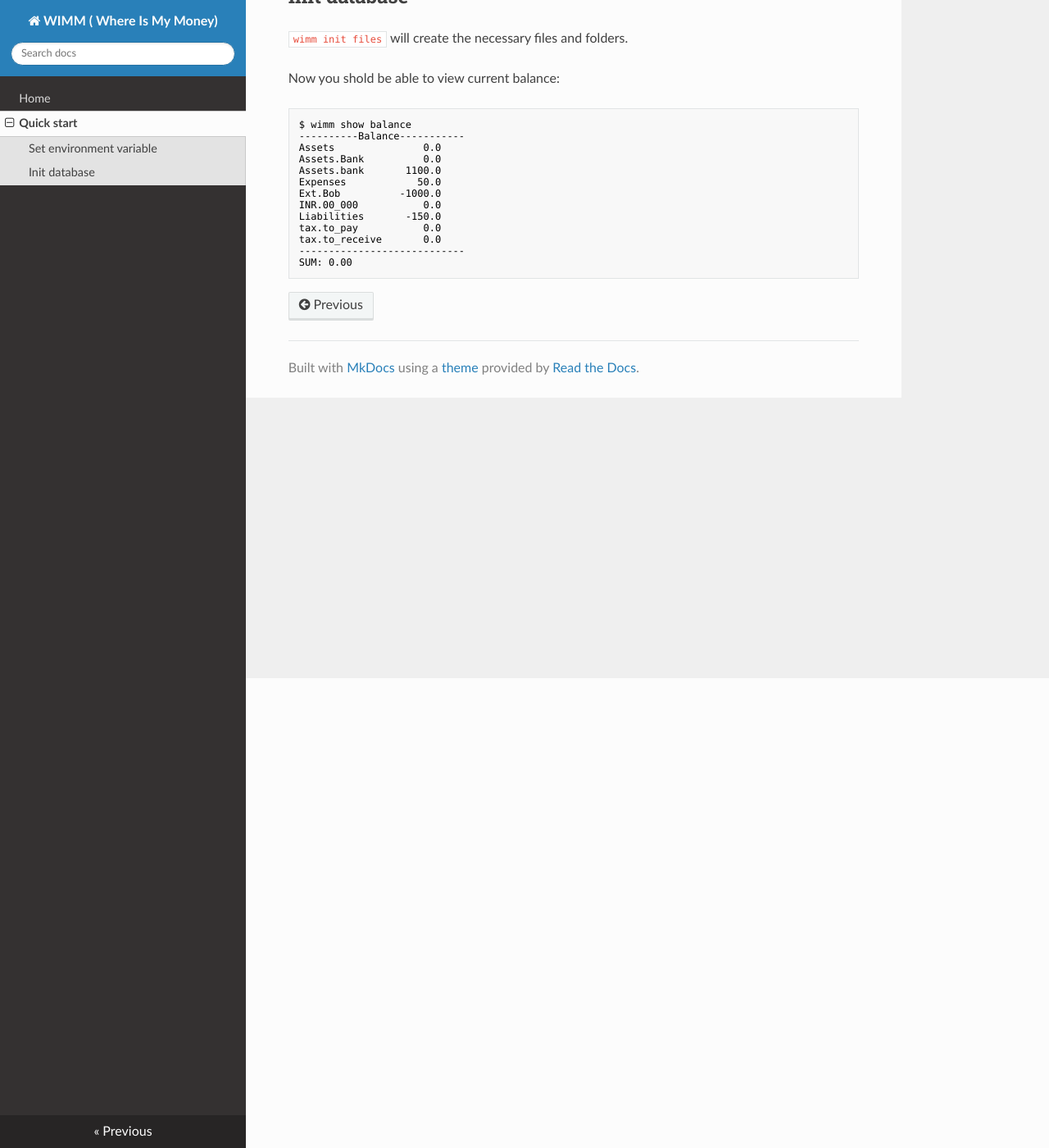
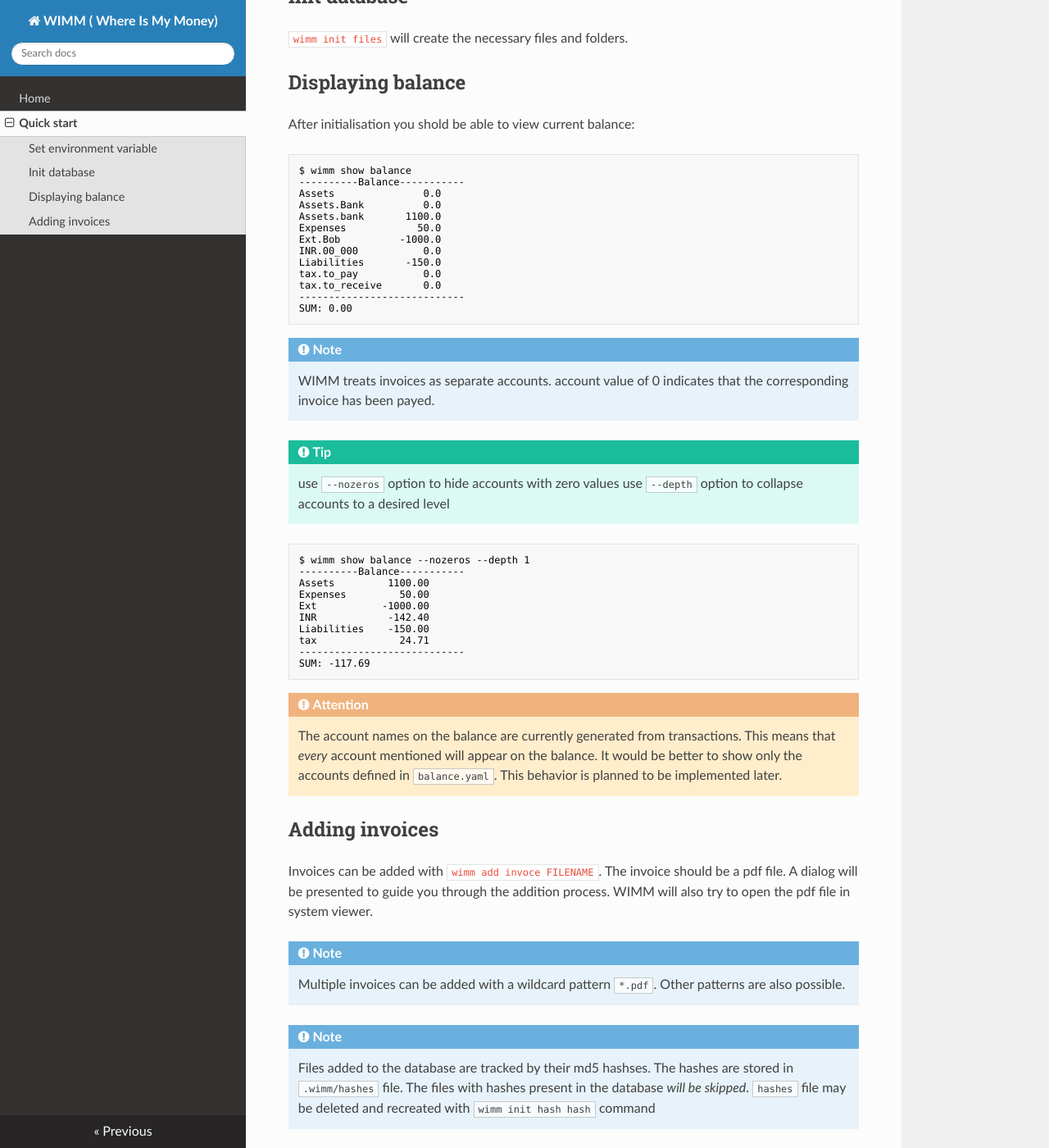
Before and after one commit to sjev/wimm, an MkDocs documentation site: the page built from doc/docs/quick_start.md, in a window 1280 px wide and 1400 px high, scrolled down 573 px. Shown: the whole window at 82% size. Built offline with MkDocs 1.6.1, drawn with Linux system fonts in a browser that asks for light colours; nearby versions of some CDN libraries.

Commit message:
updated doc

````diff
--- a/doc/docs/quick_start.md
+++ b/doc/docs/quick_start.md
@@ -23,7 +23,9 @@ Hashed files: 0
 
 `wimm init files` will create the necessary files and folders.
 
-Now you shold be able to view current balance:
+## Displaying balance
+
+After initialisation you shold be able to view current balance:
 
 ``` none
 $ wimm show balance
@@ -40,3 +42,40 @@ tax.to_receive       0.0
 ----------------------------
 SUM: 0.00
 ```
+
+!!! note
+	WIMM treats invoices as separate accounts. account value of 0 indicates that the corresponding invoice has been payed.
+
+!!! tip
+	use `--nozeros` option to hide accounts with zero values
+	use `--depth` option to collapse accounts to a desired level
+
+``` none
+$ wimm show balance --nozeros --depth 1
+----------Balance-----------
+Assets         1100.00
+Expenses         50.00
+Ext           -1000.00
+INR            -142.40
+Liabilities    -150.00
+tax              24.71
+----------------------------
+SUM: -117.69
+```
+
+!!! attention
+	The account names on the balance are currently generated from transactions. This means that *every* account mentioned will appear on the balance.
+	It would be better to show only the accounts defined in `balance.yaml`.  This behavior is planned to be implemented later.
+
+
+## Adding invoices
+
+Invoices can be added with `wimm add invoce FILENAME`. The invoice should be a pdf file.
+A dialog will be presented to guide you through the addition process. WIMM will also try to open the pdf file in system viewer.
+
+!!! note
+	Multiple invoices can be added with a wildcard pattern `*.pdf`. Other patterns are also possible.
+
+!!! note
+	Files added to the database are tracked by their md5 hashses. The hashes are stored in `.wimm/hashes` file. The files with hashes present in the database *will be skipped*.
+	`hashes` file may be deleted and recreated with `wimm init hash hash` command
````
